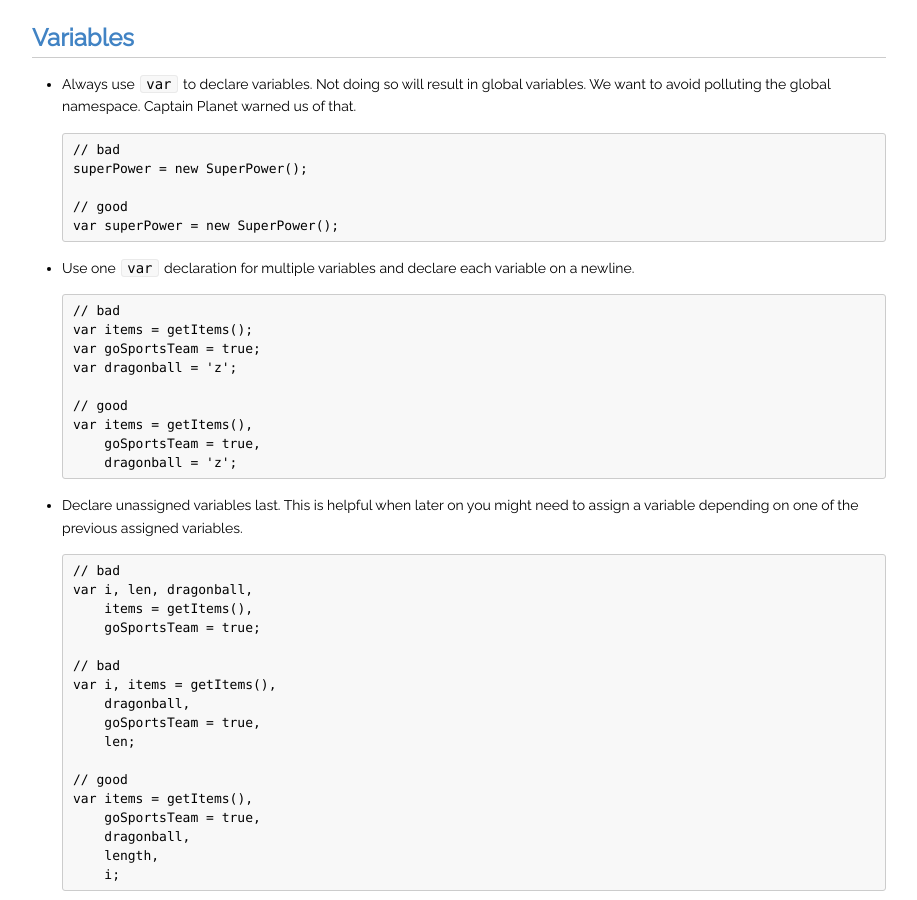
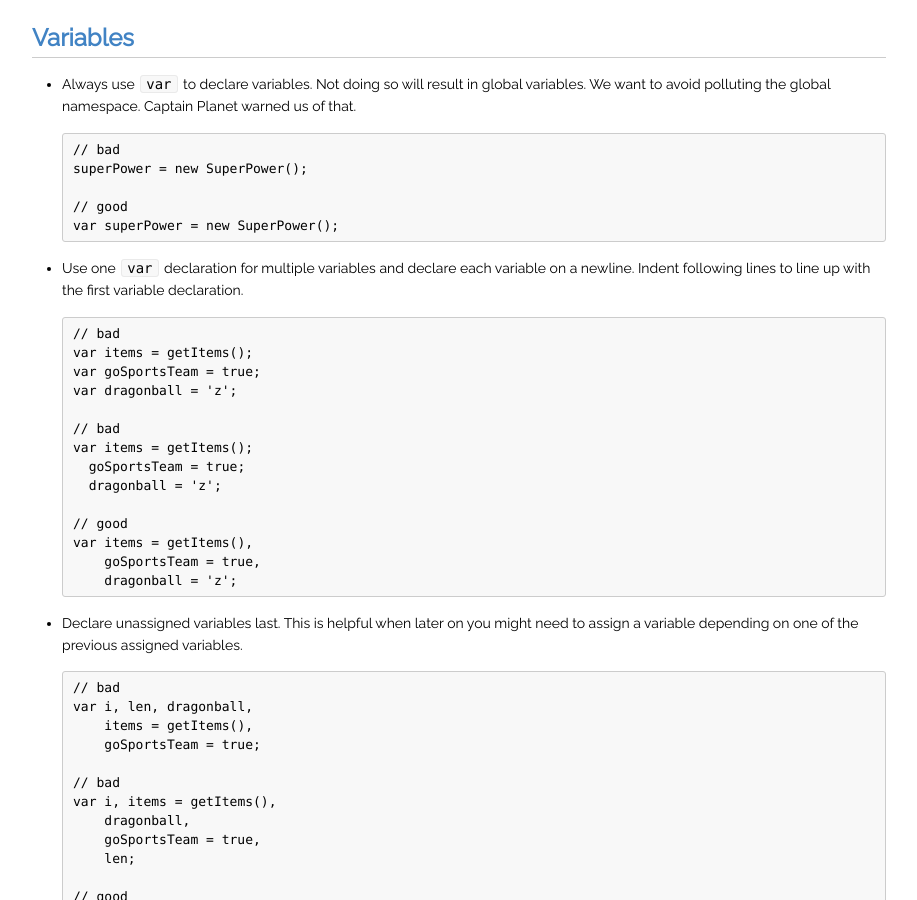
Before and after one commit to kissmetrics/styleguide, a Jekyll site: the page built from _posts/2013-08-12-javascript.md, in a window 1280 px wide and 900 px high, scrolled down 6595 px. Shown: the whole window, without its empty margins (181-1098 px from the left). Built offline with Jekyll 4.4.1, drawn with Linux system fonts in a browser that asks for light colours; nearby versions of some CDN libraries; Markdown is read by kramdown in place of the engine named in the settings.

Commit message:
Add style guide for indentation of var declarations.

````diff
--- a/_posts/2013-08-12-javascript.md
+++ b/_posts/2013-08-12-javascript.md
@@ -368,13 +368,18 @@ title: JavaScript Style Guide
     var superPower = new SuperPower();
     ```
 
-  - Use one `var` declaration for multiple variables and declare each variable on a newline.
+  - Use one `var` declaration for multiple variables and declare each variable on a newline. Indent following lines to line up with the first variable declaration.
 
     ```javascript
     // bad
     var items = getItems();
     var goSportsTeam = true;
     var dragonball = 'z';
+
+    // bad
+    var items = getItems();
+      goSportsTeam = true;
+      dragonball = 'z';
 
     // good
     var items = getItems(),
````
